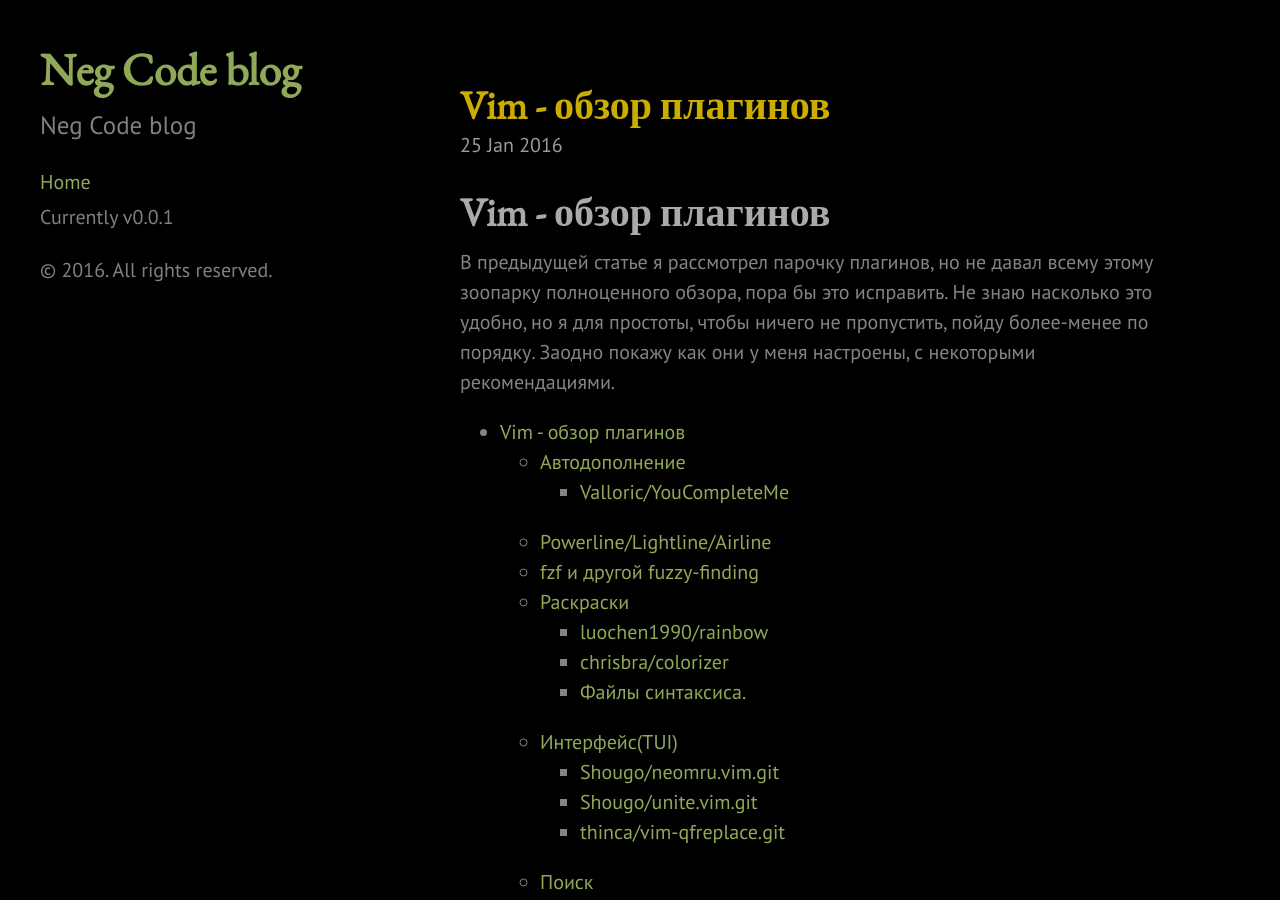
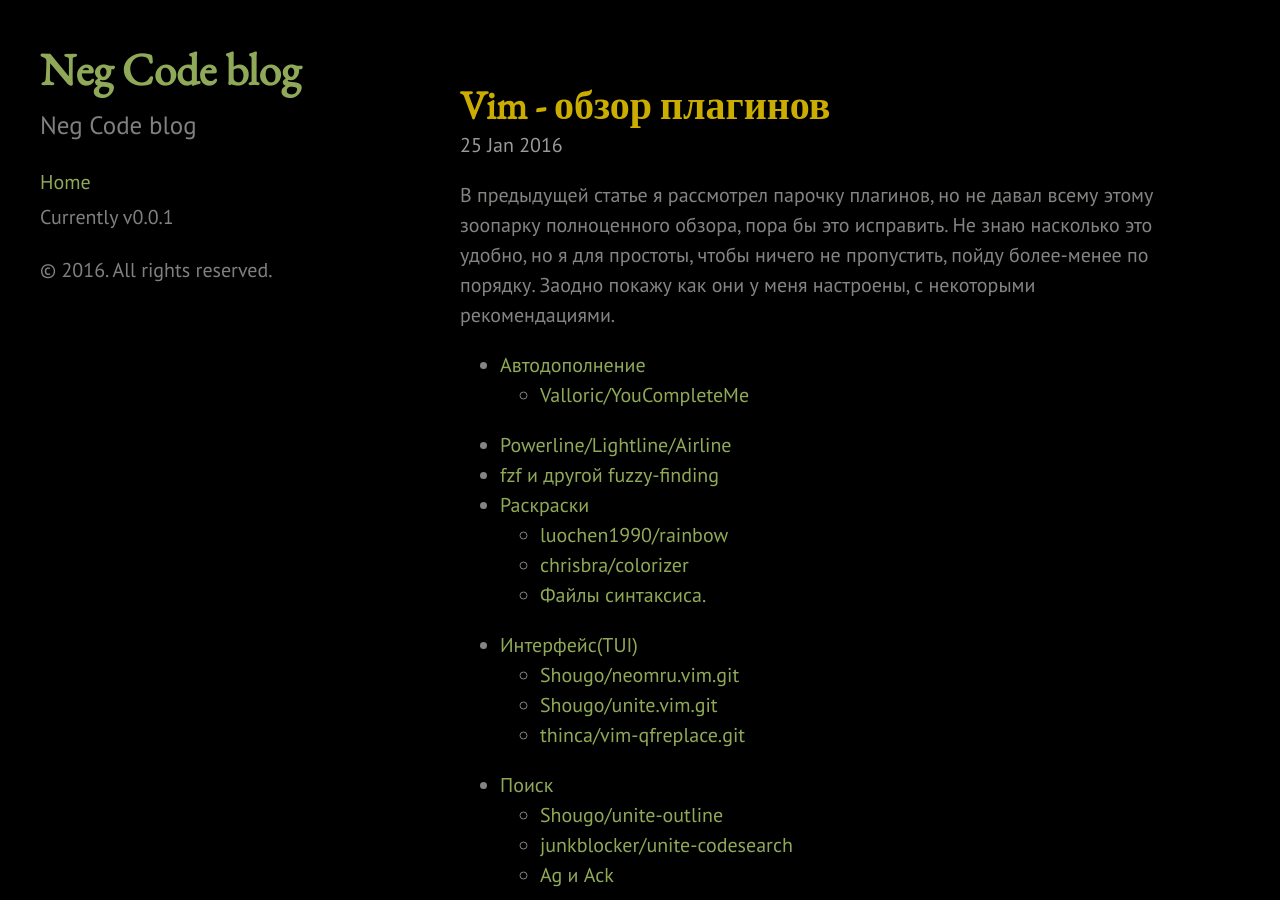
Before and after one commit to neg-serg/neg-serg.github.io, a Jekyll site: the page built from _posts/2016-01-25-vim-plugin-overview.md, in a window 1280 px wide and 900 px high. Built offline with Jekyll 4.4.1, drawn with Linux system fonts in a browser that asks for light colours; comment, search, counter and statistics services are not loaded.

Commit message:
fix posts

```diff
--- a/_posts/2016-01-25-vim-as-ide.md
+++ b/_posts/2016-01-25-vim-as-ide.md
@@ -1,6 +1,6 @@
 ---
 layout: post
-title: vim as IDE
+title: Vim as IDE
 categories: personal
 tags:
   - vim
@@ -13,9 +13,6 @@
 published: true
 ---
 
-Vim как IDE
-===================
-
 Довольно часто сталкиваюсь с мнением, что всякого рода "простые" редакторы для
 разработки не подходят и делать это можно почему-то только в каком-нибудь
 eclipse или чем-то вроде того и ничего что оно тянет за собой jvm, долго
@@ -25,6 +22,8 @@
 компании(да, такое внезапно бывает). На самом деле количество фич в нем
 куда больше, просто все они не влезут в статью, эта представляет собой своего
 рода продвинутое введение.
+
+<!--excerpt-->
 
 Сразу скажу что я использую чистый vim с эмулятором терминала st(потому что
 у urxvt у меня криво работает *font fallback*, а обычные эмуляторы терминала
--- a/_posts/2016-01-25-vim-plugin-overview.md
+++ b/_posts/2016-01-25-vim-plugin-overview.md
@@ -12,13 +12,12 @@
 published: true
 ---
 
-Vim - обзор плагинов
-===================
-
 В предыдущей статье я рассмотрел парочку плагинов, но не давал всему этому
 зоопарку полноценного обзора, пора бы это исправить. Не знаю насколько это
 удобно, но я для простоты, чтобы ничего не пропустить, пойду более-менее по
 порядку. Заодно покажу как они у меня настроены, с некоторыми рекомендациями.
+
+<!--excerpt-->
 
 * TOC
 {:toc}
--- a/_posts/2016-02-02-x11-wm-overview.md
+++ b/_posts/2016-02-02-x11-wm-overview.md
@@ -10,9 +10,6 @@
 published: true
 ---
 
-Обзор оконных менеджеров
-===================
-
 Я пишу эту статью как вводную, перед тем как я расскажу вам о своём форке Notion.
 Если вам это не нужно, то можете полистать красивые картинки и сразу пройти __сюда__.
 
@@ -21,6 +18,8 @@
 всех юниксов оконная система это X11, которая возглавляется X.Org Foundation.
 Подробнее о том что это такое можно почитать где угодно, например на вики, для
 тех кто в танке.
+
+<!--excerpt-->
 
 Модульность также относится и к составляющей, которая отвечает за управление
 окнами. Обычно считается что окнами может управлять только одно приложение,
```
Also changed, not shown: _posts/2016-02-06-my-notion.md (+2 -2 lines).
